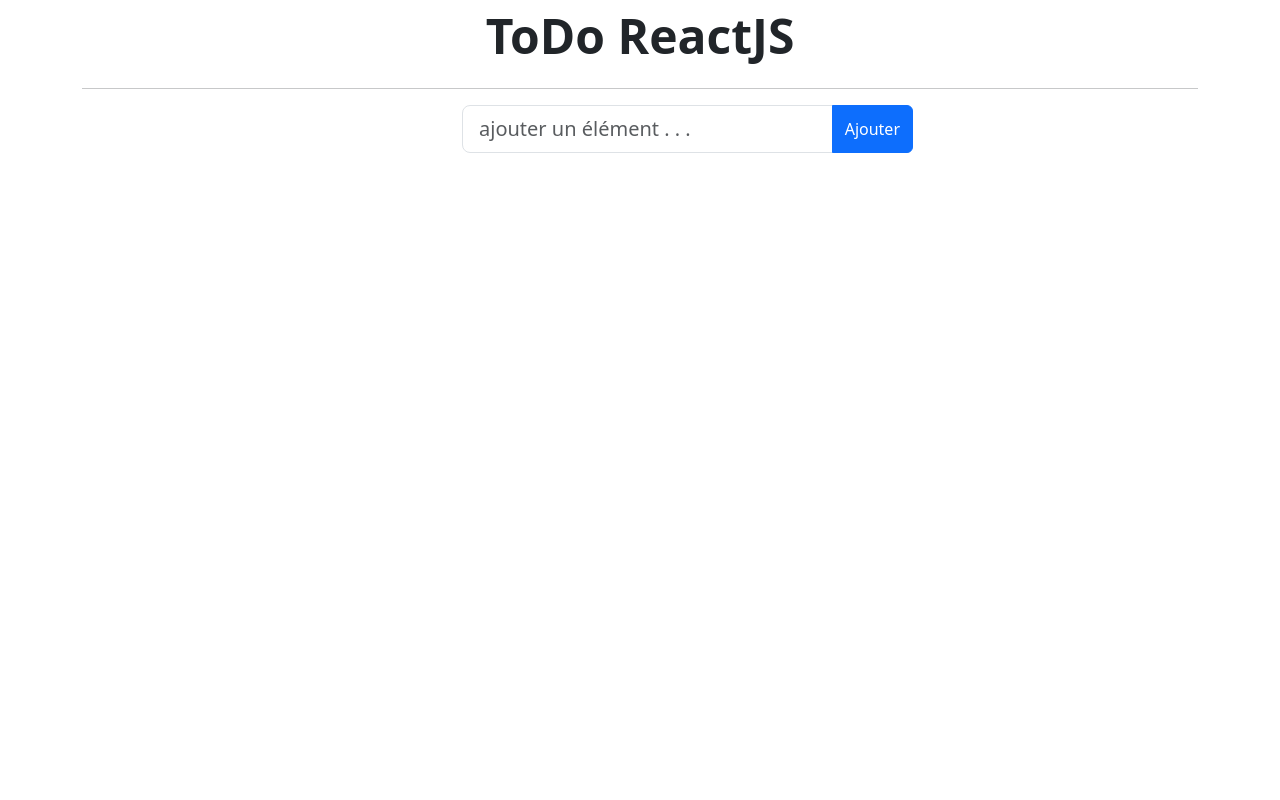
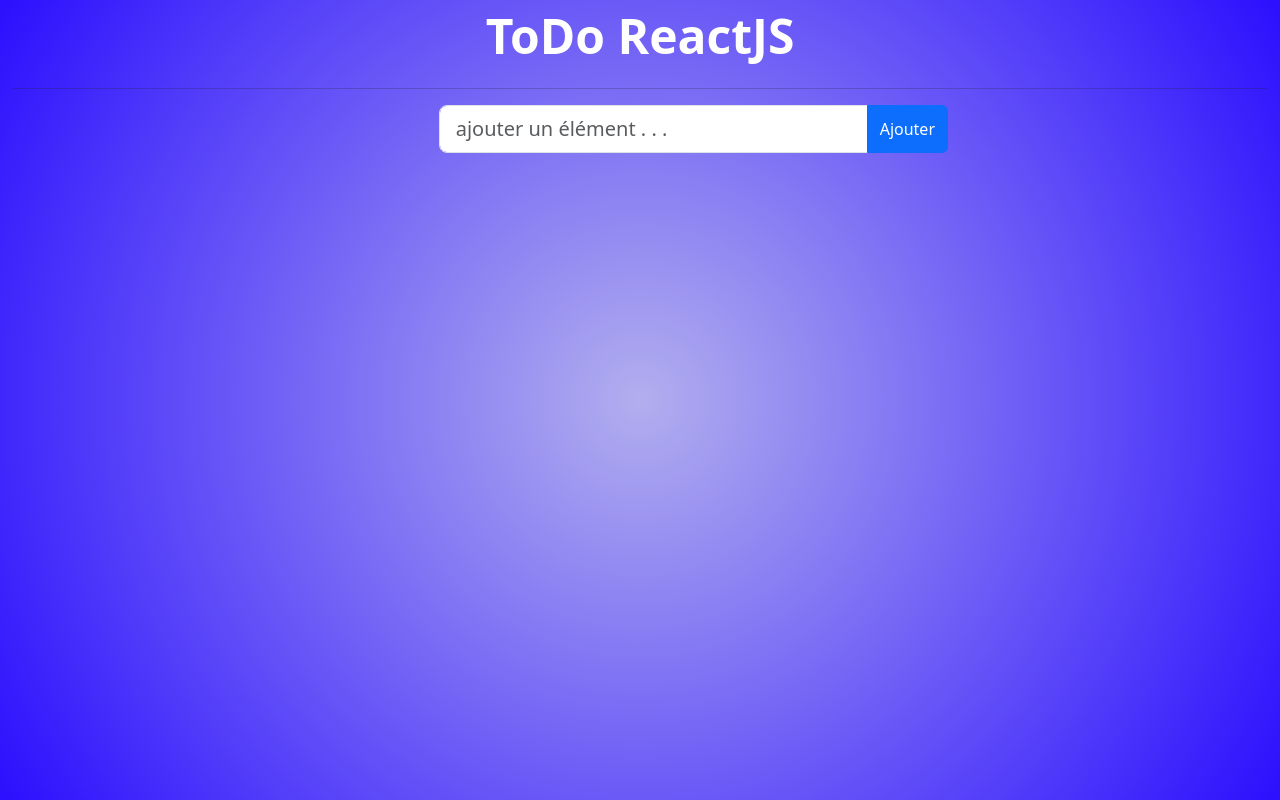
Before and after one commit to DylanLakhdari/ToDo-ReactJS, a React (Vite) app: page / in a window 1280 px wide. Built offline with nearby package versions, Linux system fonts and the light colour scheme.

Commit message:
Fix frontend + readme

```diff
--- a/src/App.jsx
+++ b/src/App.jsx
@@ -77,7 +77,7 @@
   };
   render() {
     return (
-      <Container>
+      <Container style={{ minHeight: '100vh', minWidth: '100%', background: 'radial-gradient(circle, rgba(178,174,238,1) 0%, rgba(43,15,254,1) 100%)'}} className="bg-success">
         <Row
           style={{
             display: "flex",
@@ -85,6 +85,7 @@
             alignItems: "center",
             fontSize: "3rem",
             fontWeight: "bolder",
+            color: "white",
           }}
         >
           ToDo ReactJS
--- a/src/main.jsx
+++ b/src/main.jsx
@@ -4,6 +4,6 @@
 
 createRoot(document.getElementById("root")).render(
   <StrictMode>
-    <App />
+    <App/>
   </StrictMode>
 );
```
Also changed, not shown: 1 other file (tests, documents, lock files or other folders).
